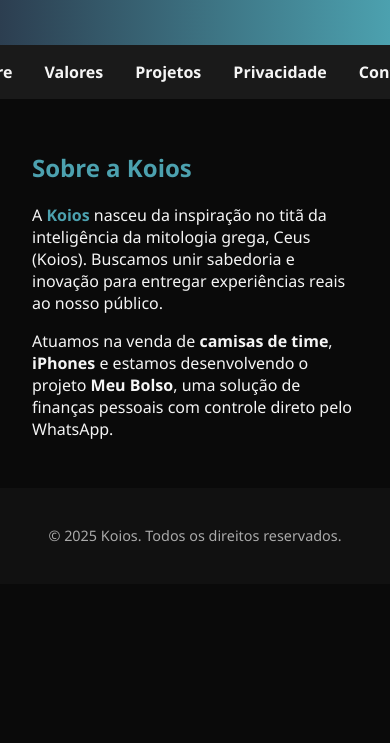
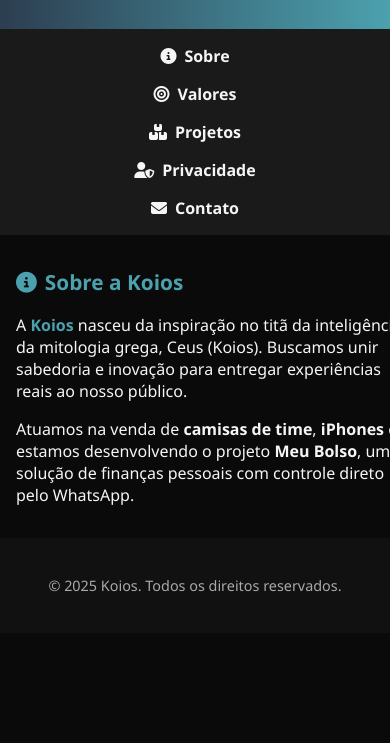
Before and after one commit to AdonisUchoa/KoiosBR, a plain HTML site: page index.html in a window 390 px wide. Shown: the part 150-893 px from the top of the page. Before the commit the page ends 844 px from the top, so only its background shows below. Drawn offline with nearby package versions, Linux system fonts and the light colour scheme.

Commit message:
Update index.html

```diff
--- a/index.html
+++ b/index.html
@@ -1,4 +1,3 @@
-<!-- Versão Vue 3 com CDN e navegação por páginas simuladas -->
 <!DOCTYPE html>
 <html lang="pt-br">
 <head>
@@ -6,47 +5,88 @@
   <meta name="viewport" content="width=device-width, initial-scale=1.0" />
   <title>Koios | Inovação e Praticidade</title>
   <script src="https://unpkg.com/vue@3/dist/vue.global.js"></script>
+  <script src="https://kit.fontawesome.com/a2c2f1f52a.js" crossorigin="anonymous"></script>
   <style>
+    :root {
+      color-scheme: dark light;
+    }
+
     body {
       margin: 0;
       font-family: 'Segoe UI', Tahoma, Geneva, Verdana, sans-serif;
       background: #0a0a0a;
       color: #f5f5f5;
+      transition: background 0.3s, color 0.3s;
     }
+
     header {
       background: linear-gradient(90deg, #2c3e50, #4ca1af);
       padding: 2rem;
       text-align: center;
     }
+
     header h1 {
       margin: 0;
       font-size: 2.5rem;
       letter-spacing: 1px;
     }
+
     nav {
       display: flex;
       justify-content: center;
       background: #1a1a1a;
       padding: 1rem;
+      gap: 1rem;
+      flex-wrap: wrap;
     }
+
     nav a {
-      margin: 0 1rem;
       color: #f5f5f5;
       text-decoration: none;
       font-weight: bold;
       cursor: pointer;
+      display: flex;
+      align-items: center;
+      gap: 0.5rem;
     }
+
     nav a:hover {
       color: #4ca1af;
     }
+
     section {
       max-width: 900px;
       margin: auto;
       padding: 2rem;
+      opacity: 0;
+      transform: translateY(20px);
+      transition: opacity 0.6s ease, transform 0.6s ease;
+      pointer-events: none;
+      position: absolute;
+      width: 100%;
     }
+
+    section.fade-in {
+      opacity: 1;
+      transform: translateY(0);
+      pointer-events: all;
+      position: relative;
+    }
+
+    section.fade-out {
+      opacity: 0;
+      transform: translateY(30px);
+      pointer-events: none;
+      position: absolute;
+    }
+
     h2 {
       color: #4ca1af;
+      display: flex;
+      align-items: center;
+      gap: 0.5rem;
     }
+
     footer {
       background: #111;
       text-align: center;
@@ -54,9 +94,29 @@
       font-size: 0.9rem;
       color: #aaa;
     }
+
     .highlight {
       color: #4ca1af;
       font-weight: bold;
+    }
+
+    @media (max-width: 600px) {
+      header h1 {
+        font-size: 1.8rem;
+      }
+
+      nav {
+        flex-direction: column;
+        align-items: center;
+      }
+
+      section {
+        padding: 1rem;
+      }
+
+      h2 {
+        font-size: 1.3rem;
+      }
     }
   </style>
 </head>
@@ -68,21 +128,21 @@
     </header>
 
     <nav>
-      <a @click="pagina = 'sobre'">Sobre</a>
-      <a @click="pagina = 'valores'">Valores</a>
-      <a @click="pagina = 'projetos'">Projetos</a>
-      <a @click="pagina = 'privacidade'">Privacidade</a>
-      <a @click="pagina = 'contato'">Contato</a>
+      <a @click="trocarPagina('sobre')"><i class="fas fa-info-circle"></i> Sobre</a>
+      <a @click="trocarPagina('valores')"><i class="fas fa-bullseye"></i> Valores</a>
+      <a @click="trocarPagina('projetos')"><i class="fas fa-boxes"></i> Projetos</a>
+      <a @click="trocarPagina('privacidade')"><i class="fas fa-user-shield"></i> Privacidade</a>
+      <a @click="trocarPagina('contato')"><i class="fas fa-envelope"></i> Contato</a>
     </nav>
 
-    <section v-if="pagina === 'sobre'">
-      <h2>Sobre a {{ nomeEmpresa }}</h2>
+    <section :class="pagina === 'sobre' ? 'fade-in' : ultimaPagina === 'sobre' ? 'fade-out' : ''">
+      <h2><i class="fas fa-info-circle"></i> Sobre a {{ nomeEmpresa }}</h2>
       <p>A <span class="highlight">{{ nomeEmpresa }}</span> nasceu da inspiração no titã da inteligência da mitologia grega, Ceus (Koios). Buscamos unir sabedoria e inovação para entregar experiências reais ao nosso público.</p>
       <p>Atuamos na venda de <strong>camisas de time</strong>, <strong>iPhones</strong> e estamos desenvolvendo o projeto <strong>{{ projeto }}</strong>, uma solução de finanças pessoais com controle direto pelo WhatsApp.</p>
     </section>
 
-    <section v-if="pagina === 'valores'">
-      <h2>Missão, Visão e Valores</h2>
+    <section :class="pagina === 'valores' ? 'fade-in' : ultimaPagina === 'valores' ? 'fade-out' : ''">
+      <h2><i class="fas fa-bullseye"></i> Missão, Visão e Valores</h2>
       <ul>
         <li><strong>Missão:</strong> {{ valores.missao }}</li>
         <li><strong>Visão:</strong> {{ valores.visao }}</li>
@@ -90,20 +150,20 @@
       </ul>
     </section>
 
-    <section v-if="pagina === 'projetos'">
-      <h2>Nossos Produtos e Projetos</h2>
+    <section :class="pagina === 'projetos' ? 'fade-in' : ultimaPagina === 'projetos' ? 'fade-out' : ''">
+      <h2><i class="fas fa-boxes"></i> Nossos Produtos e Projetos</h2>
       <ul>
         <li v-for="item in produtos" :key="item">✔ {{ item }}</li>
       </ul>
     </section>
 
-    <section v-if="pagina === 'privacidade'">
-      <h2>Política de Privacidade</h2>
+    <section :class="pagina === 'privacidade' ? 'fade-in' : ultimaPagina === 'privacidade' ? 'fade-out' : ''">
+      <h2><i class="fas fa-user-shield"></i> Política de Privacidade</h2>
       <p>{{ politica }}</p>
     </section>
 
-    <section v-if="pagina === 'contato'">
-      <h2>Contato</h2>
+    <section :class="pagina === 'contato' ? 'fade-in' : ultimaPagina === 'contato' ? 'fade-out' : ''">
+      <h2><i class="fas fa-envelope"></i> Contato</h2>
       <p><strong>WhatsApp:</strong> {{ contato.whatsapp }}<br />
          <strong>E-mail:</strong> {{ contato.email }}<br />
          <strong>Instagram:</strong> {{ contato.instagram }}</p>
@@ -121,10 +181,15 @@
       data() {
         return {
           pagina: 'sobre',
+          ultimaPagina: '',
           nomeEmpresa: 'Koios',
           slogan: 'Inteligência, estilo e praticidade na palma da sua mão',
           projeto: 'Meu Bolso',
-          produtos: ['Camisas de time autênticas', 'iPhones seminovos com garantia', 'Meu Bolso – Controle financeiro via WhatsApp'],
+          produtos: [
+            'Camisas de time autênticas',
+            'iPhones seminovos com garantia',
+            'Meu Bolso – Controle financeiro via WhatsApp'
+          ],
           valores: {
             missao: 'Facilitar o dia a dia com soluções acessíveis e tecnológicas.',
             visao: 'Ser referência em inovação prática e confiável.',
@@ -136,6 +201,14 @@
             email: 'contato@koios.com.br',
             instagram: '@koios.oficial'
           }
+        };
+      },
+      methods: {
+        trocarPagina(nova) {
+          this.ultimaPagina = this.pagina;
+          setTimeout(() => {
+            this.pagina = nova;
+          }, 100);
         }
       }
     }).mount('#app');
```
